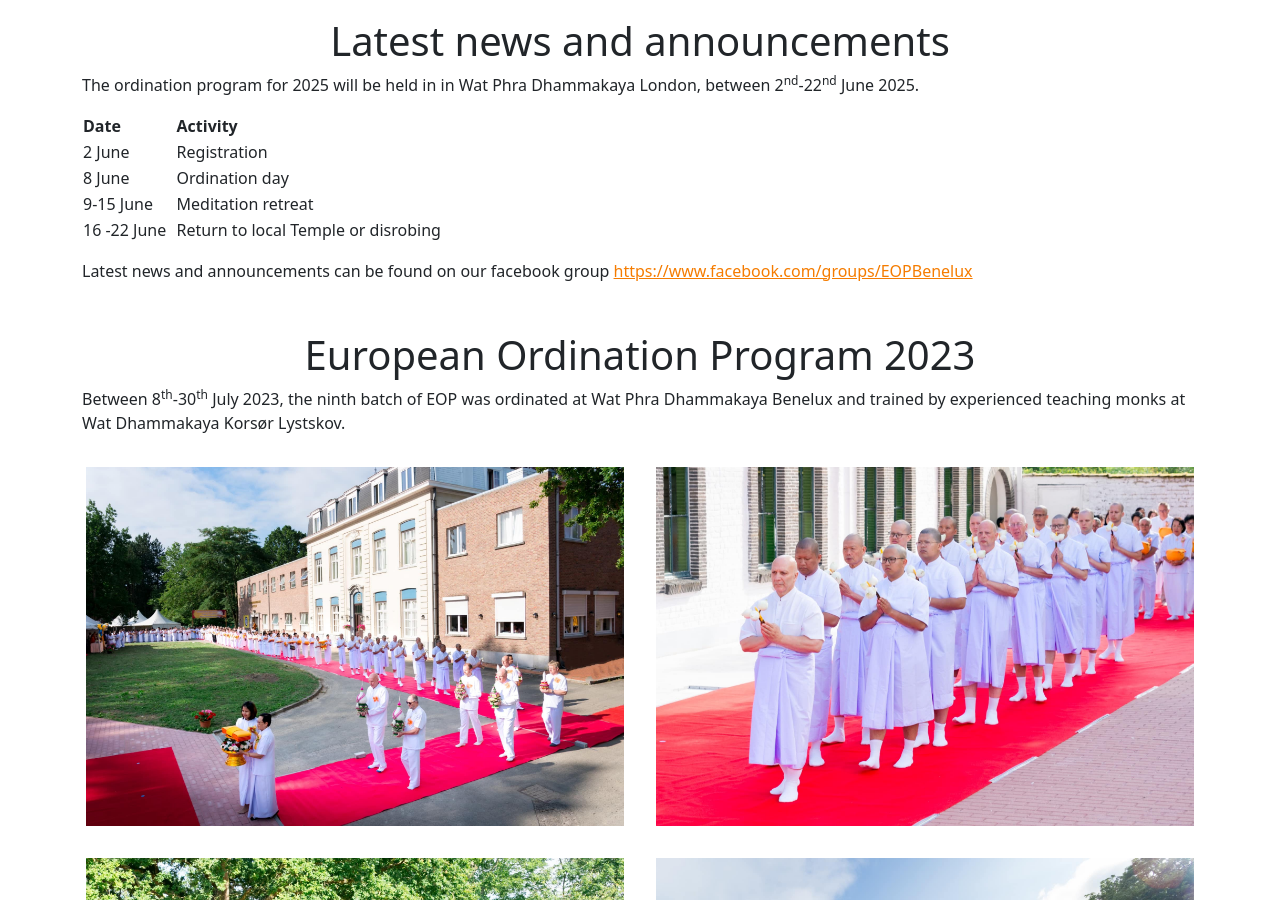
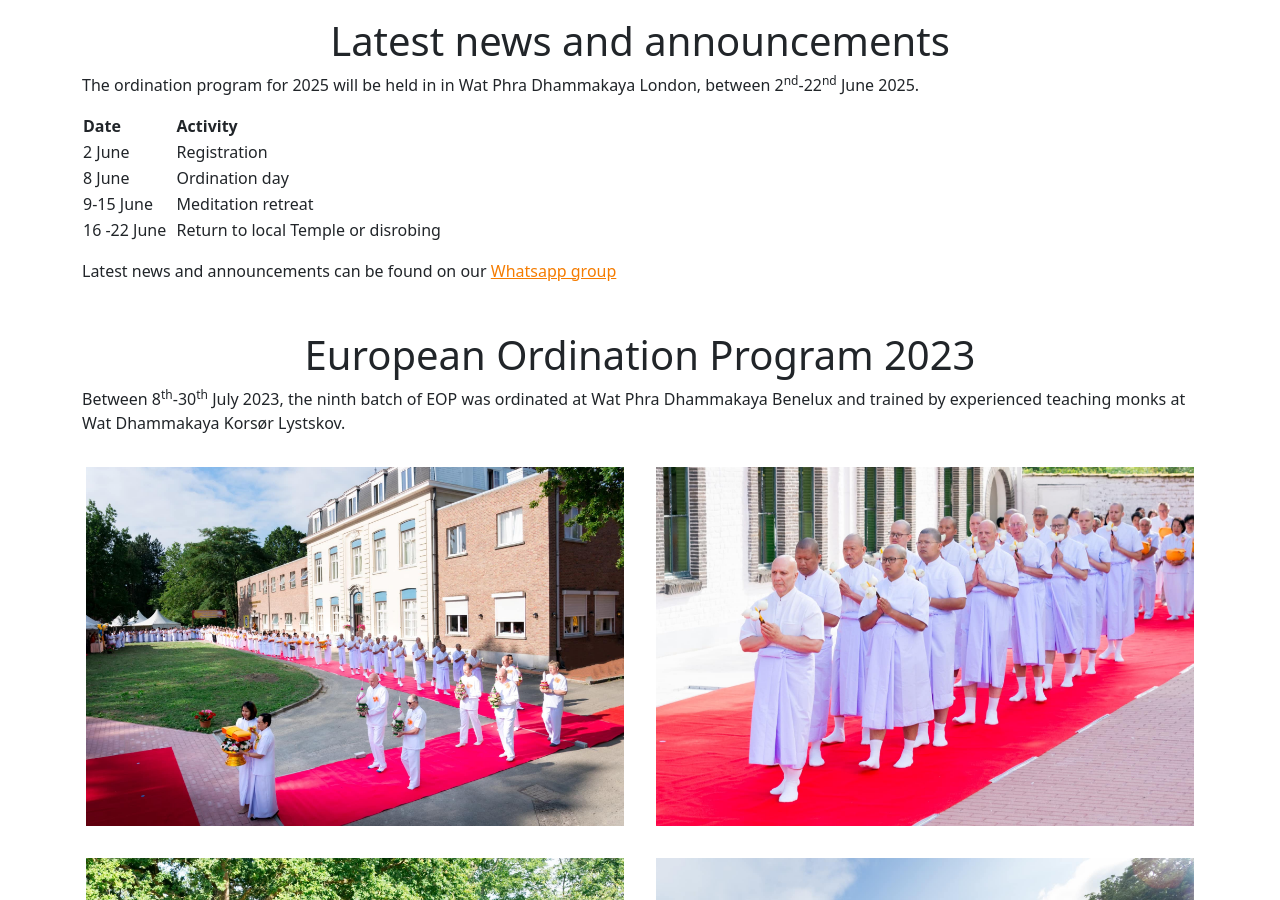
Before and after one commit to spicalous/eop-website, a Jekyll site: the page built from index.html, in a window 1280 px wide and 900 px high, scrolled down 1755 px. Built offline with Jekyll 4.4.1, drawn with Linux system fonts in a browser that asks for light colours; some of the changed text lies outside the part shown.

Commit message:
Update footer.html Update sign up form Update fb to whatsapp link

```diff
--- a/Gemfile
+++ b/Gemfile
@@ -2,7 +2,7 @@ source "https://rubygems.org"
 # Hello! This is where you manage which Jekyll version is used to run.
 # When you want to use a different version, change it below, save the
 # file and run `bundle install`.
-gem "jekyll", "~> 4.3.2"
+gem "jekyll", "~> 4.3.4"
 
 # Windows and JRuby does not include zoneinfo files, so bundle the tzinfo-data gem
 # and associated library.
--- a/index.html
+++ b/index.html
@@ -36,8 +36,8 @@ itinerary:
   </p>
   {% include table.html table=page.itinerary %}
   <p class="mt-3">
-    Latest news and announcements can be found on our facebook group
-    <a href="https://www.facebook.com/groups/EOPBenelux">https://www.facebook.com/groups/EOPBenelux</a>
+    Latest news and announcements can be found on our
+    <a href="https://chat.whatsapp.com/KVo372q1OoPFKYfjVtVU6T">Whatsapp group</a>
   </p>
   <h1 class="text-center mt-5">European Ordination Program 2023</h1>
   <p>
```
Also changed, not shown: _includes/footer.html (+5 -5 lines), sign-up.html (+8 -6 lines), Gemfile.lock.
